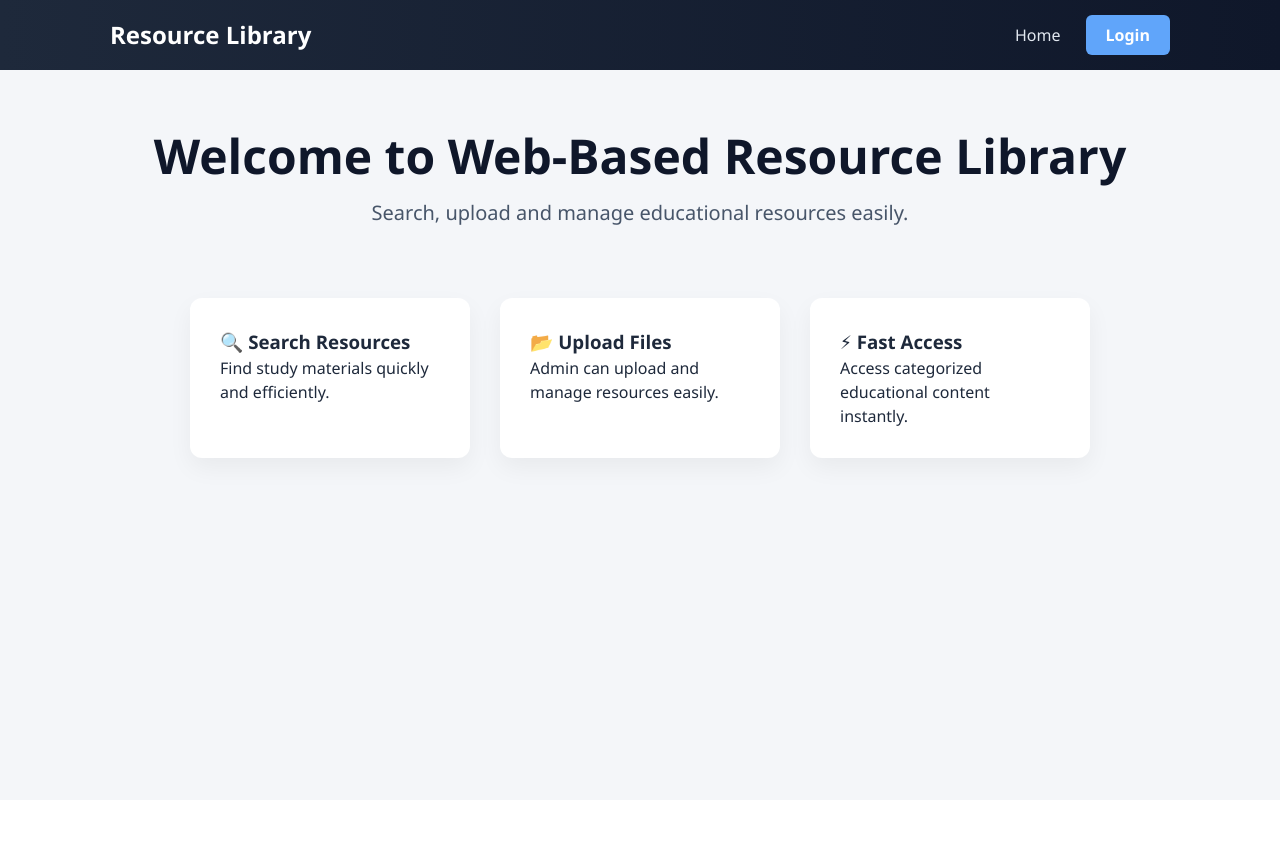
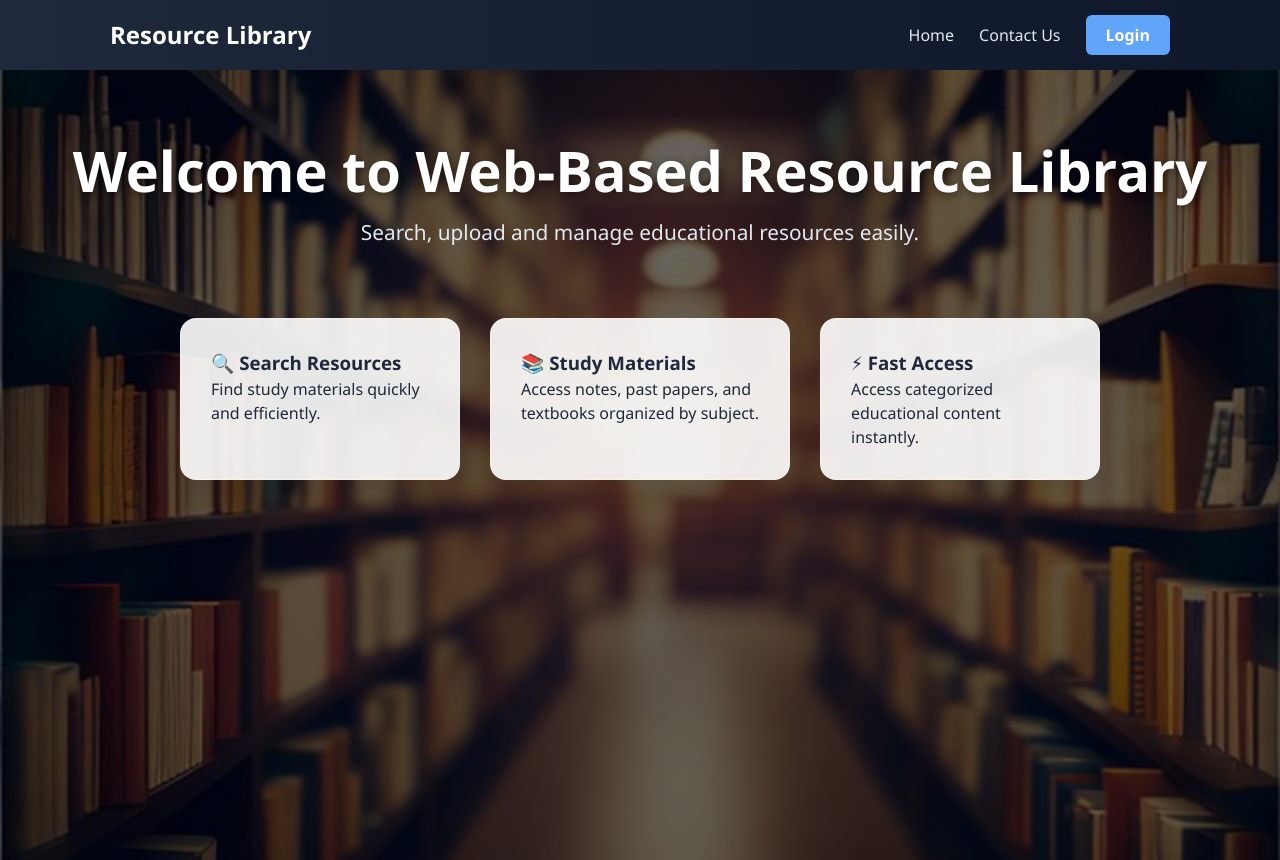
Before and after one commit to Kesava392/FSAD-SDP-10, a React (Vite) app: page / in a window 1280 px wide. Before the commit the page ends 800 px from the top, so only its background shows below. Built offline with nearby package versions, Linux system fonts and the light colour scheme.

Commit message:
Update styling and contact page

```diff
--- a/src/App.jsx
+++ b/src/App.jsx
@@ -5,9 +5,10 @@ import Home from "./pages/Home";
 import SearchResources from "./pages/SearchResources";
 import AdminDashboard from "./pages/AdminDashboard";
 import Login from "./pages/Login";
+import Contact from "./pages/Contact"; // 1. IMPORT THE NEW PAGE
 
 function App() {
-  // --- Resource State ---
+  // ... (Keep all your existing state and functions exactly the same)
   const [resources, setResources] = useState(() => {
     const savedResources = localStorage.getItem("library_resources");
     return savedResources ? JSON.parse(savedResources) : [
@@ -17,17 +18,14 @@ function App() {
     ];
   });
 
-  // --- Login State ---
   const [user, setUser] = useState(() => {
     return localStorage.getItem("app_user") || null;
   });
 
-  // Sync resources to localStorage
   useEffect(() => {
     localStorage.setItem("library_resources", JSON.stringify(resources));
   }, [resources]);
 
-  // Sync user session to localStorage
   useEffect(() => {
     if (user) {
       localStorage.setItem("app_user", user);
@@ -55,23 +53,20 @@ function App() {
 
   return (
     <Router>
-      {/* 1. Navbar is OUTSIDE the Routes so it stays at the top.
-        2. No wrapping <div> here to prevent white space gaps.
-      */}
       <Navbar user={user} onLogout={handleLogout} />
 
       <Routes>
-        {/* PUBLIC ROUTE: Everyone sees Home first */}
         <Route path="/" element={<Home />} />
 
-        {/* LOGIN ROUTE */}
+        {/* 2. ADD THE CONTACT ROUTE HERE (PUBLIC) */}
+        <Route path="/contact" element={<Contact />} />
+
         <Route path="/login" element={<Login onLogin={handleLogin} />} />
 
-        {/* PROTECTED ROUTES */}
         <Route
           path="/search"
           element={user ? <SearchResources resources={resources} /> : <Navigate to="/login" />}
-        />
+         Bradley/>
 
         <Route
           path="/admin"
@@ -88,7 +83,6 @@ function App() {
           }
         />
 
-        {/* CATCH-ALL: Redirect unknown pages to Home */}
         <Route path="*" element={<Navigate to="/" />} />
       </Routes>
     </Router>
--- a/src/components/Navbar.jsx
+++ b/src/components/Navbar.jsx
@@ -1,6 +1,6 @@
 import { Link } from "react-router-dom";
 
-// user: the current logged-in state ('admin', 'student', or null)
+// user: the current logged-in state ('admin', 'learner', or null)
 // onLogout: the function that clears the user session
 function Navbar({ user, onLogout }) {
   return (
@@ -8,7 +8,9 @@ function Navbar({ user, onLogout }) {
       <div className="nav-content">
         <h2 className="logo">Resource Library</h2>
         <div className="nav-links">
+          {/* ALWAYS VISIBLE LINKS */}
           <Link to="/" className="nav-item">Home</Link>
+          <Link to="/contact" className="nav-item">Contact Us</Link>
 
           {/* Show Admin link only for admins */}
           {user === "admin" && (
--- /dev/null
+++ b/src/pages/Contact.jsx
@@ -0,0 +1,19 @@
+import React from 'react';
+
+function Contact() {
+  return (
+    <div className="container">
+      <h1 className="hero-title">Contact Us</h1>
+      <p className="hero-subtitle">Have questions? We'd love to hear from you.</p>
+
+      <div className="card" style={{ width: '100%', maxWidth: '500px', textAlign: 'center' }}>
+        <h3 style={{ marginBottom: '20px' }}>Send us a Message</h3>
+        <p style={{ color: 'black', marginBottom: '10px' }}>📧 Email: support@library.com</p>
+        <p style={{ color: 'black', marginBottom: '10px' }}>📍 Location:  M304-R708-C111, MRC Blocks</p>
+        <p style={{ color: 'black' }}>📞 Phone: +91 392-00076-344</p>
+      </div>
+    </div>
+  );
+}
+
+export default Contact;
--- a/src/pages/Home.jsx
+++ b/src/pages/Home.jsx
@@ -16,10 +16,11 @@ function Home() {
           <p>Find study materials quickly and efficiently.</p>
         </div>
 
-        <div className="card" style={{ width: "280px" }}>
-          <h3>📂 Upload Files</h3>
-          <p>Admin can upload and manage resources easily.</p>
-        </div>
+        <div className="card">
+  <div className="card-icon"></div>
+  <h3>📚  Study Materials</h3>
+  <p>Access notes, past papers, and textbooks organized by subject.</p>
+</div>
 
         <div className="card" style={{ width: "280px" }}>
           <h3>⚡ Fast Access</h3>
--- a/src/styles/main.css
+++ b/src/styles/main.css
@@ -93,34 +93,53 @@ nav a:hover {
   transform: translateY(-2px);
 }
 
-/* --- 4. GLOBAL LAYOUT --- */
-.container, .admin-wrapper {
-  max-width: 1100px;
-  margin: 70px auto 0 auto;
-  padding: 60px 20px;
+/* --- 4. GLOBAL LAYOUT (FULL SCREEN FIX) --- */
+.container {
+  width: 100vw;
+  min-height: 100vh;
+  margin-top: 60px;
+  padding: 80px 20px;
   display: flex;
   flex-direction: column;
   align-items: center;
   text-align: center;
+  margin-left: 0;
+  margin-right: 0;
+  left: 0;
+
+  background: linear-gradient(rgba(0, 0, 0, 0.6), rgba(0, 0, 0, 0.6)),
+              url('/library-bg.jpg');
+  background-size: cover;
+  background-position: center;
+  background-repeat: no-repeat;
+  background-attachment: fixed;
 }
 
-/* --- 5. HERO SECTION --- */
+/* --- 5. HERO SECTION WITH TEXT EFFECTS --- */
 .hero-title {
-  font-size: 3rem;
+  font-size: 3.5rem;
   margin-bottom: 15px;
-  color: #0f172a;
+  color: #ffffff;
   font-weight: 800;
   width: 100%;
+  text-shadow: 2px 2px 10px rgba(0, 0, 0, 0.5);
+
+  /* Animation: name | duration | ease | delay | fill-mode */
+  animation: textFloatUp 0.8s ease-out 0.2s both;
 }
 
 .hero-subtitle {
-  font-size: 1.25rem;
+  font-size: 1.3rem;
   margin-bottom: 50px;
-  color: #475569;
+  color: #e2e8f0;
   max-width: 700px;
+  font-weight: 500;
+
+  /* Starts slightly after the title */
+  animation: textFloatUp 0.8s ease-out 0.4s both;
 }
 
-/* --- 6. GRID & CARDS --- */
+/* --- 6. GRID & CARDS (GLASS EFFECT) --- */
 .grid-layout {
   display: flex;
   justify-content: center;
@@ -128,30 +147,50 @@ nav a:hover {
   gap: 30px;
   flex-wrap: wrap;
   width: 100%;
+  max-width: 1100px;
   margin-top: 20px;
+
+  /* Cards fade in last */
+  animation: textFloatUp 0.8s ease-out 0.6s both;
 }
 
 .card {
-  background: white;
+  background: rgba(255, 255, 255, 0.9);
+  backdrop-filter: blur(5px);
   padding: 30px;
-  border-radius: 12px;
-  box-shadow: 0px 10px 25px rgba(0,0,0,0.05);
-  transition: transform 0.3s ease, box-shadow 0.3s ease;
+  border-radius: 16px;
+  box-shadow: 0px 10px 25px rgba(0,0,0,0.1);
+  transition: all 0.3s ease;
   text-align: left;
   display: flex;
   flex-direction: column;
   width: 300px;
+  border: 1px solid rgba(255, 255, 255, 0.3);
 }
 
 .card:hover {
-  transform: translateY(-8px);
-  box-shadow: 0px 15px 35px rgba(0,0,0,0.1);
+  transform: translateY(-10px);
+  background: rgba(255, 255, 255, 1);
+  box-shadow: 0px 20px 40px rgba(0,0,0,0.15);
 }
 
-/* --- 7. ADMIN SIDEBAR --- */
+/* --- 7. ANIMATION KEYFRAMES --- */
+@keyframes textFloatUp {
+  from {
+    opacity: 0;
+    transform: translateY(25px); /* Moves up from 25px below */
+  }
+  to {
+    opacity: 1;
+    transform: translateY(0);
+  }
+}
+
+/* --- 8. ADMIN SIDEBAR --- */
 .admin-wrapper {
   display: flex;
   min-height: calc(100vh - 70px);
+  margin-top: 60px;
 }
 
 .sidebar {
@@ -170,7 +209,7 @@ nav a:hover {
   background-color: #f8fafc;
 }
 
-/* --- 8. GENERIC BUTTONS --- */
+/* --- 9. GENERIC BUTTONS --- */
 button {
   background-color: #2563eb;
   color: white;
```
Also changed, not shown: public/library-bg.jpg (added).
